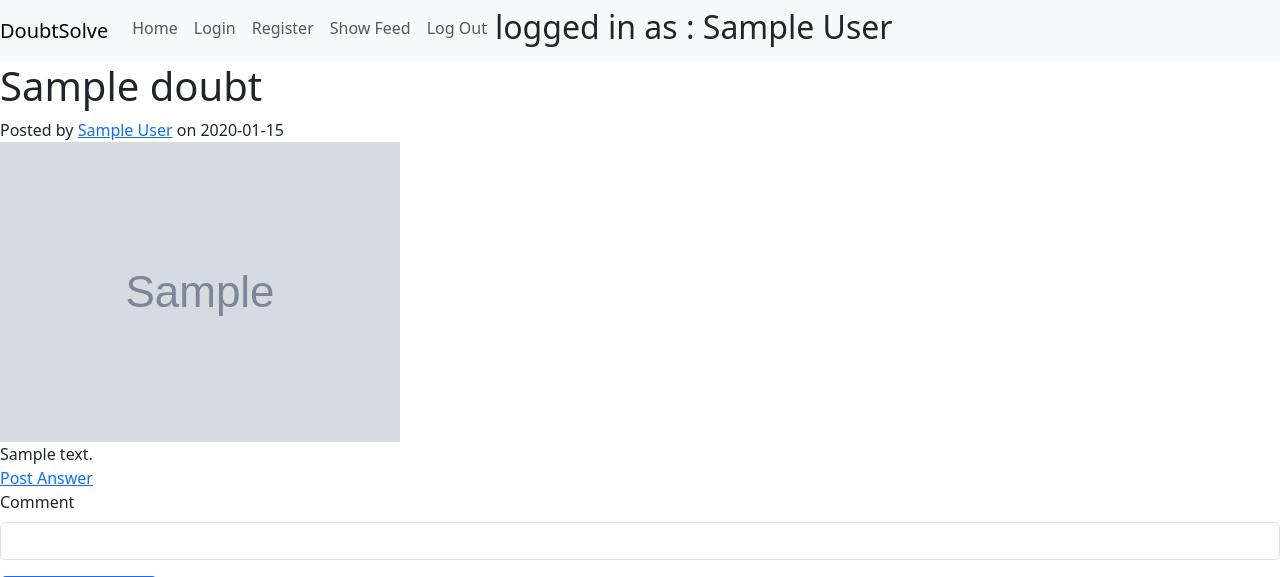
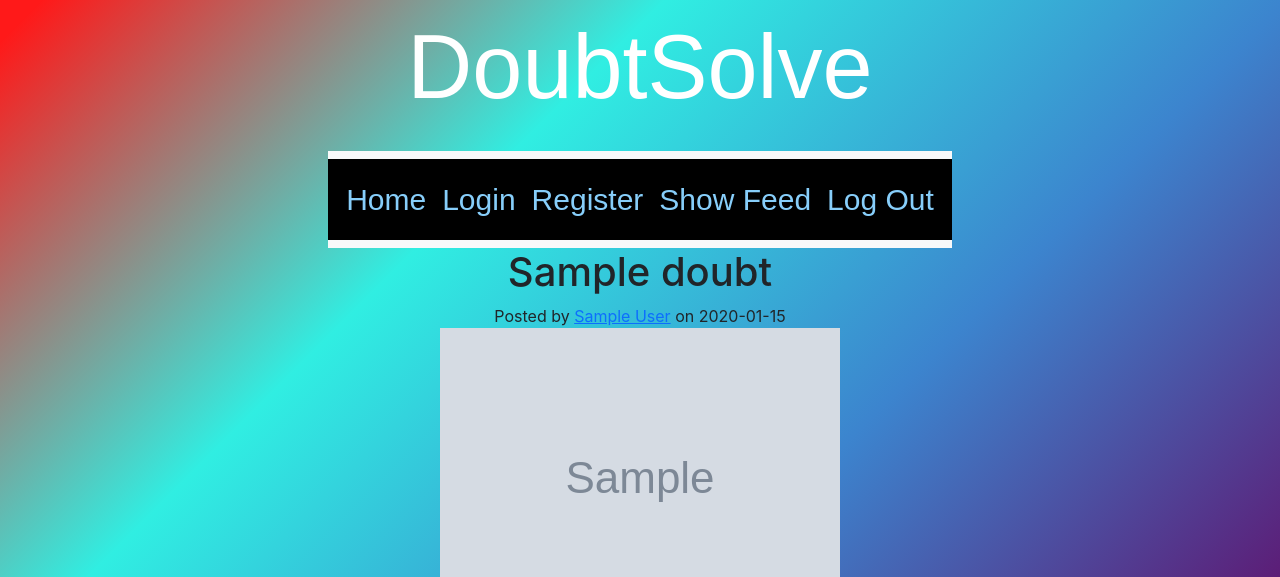
Before and after one commit to ruchirprabhune/DoubtShare, a Flask app: page /doubt/1 in a window 1280 px wide. Shown: the top 577 px of the page. Run offline with Flask 3, Linux system fonts and the light colour scheme; a user stored in the database is signed in; tables that the repository leaves empty hold one stand-in row (values such as "Sample post"); grey boxes marked "Sample" are stand-in pictures; some libraries are stand-ins or nearby versions.

Commit message:
Update base.html

```diff
--- a/templates/base.html
+++ b/templates/base.html
@@ -7,39 +7,128 @@
     <title>DoubtSolve</title>
       <link href="https://cdn.jsdelivr.net/npm/bootstrap@5.3.3/dist/css/bootstrap.min.css" rel="stylesheet" integrity="sha384-QWTKZyjpPEjISv5WaRU9OFeRpok6YctnYmDr5pNlyT2bRjXh0JMhjY6hW+ALEwIH" crossorigin="anonymous">
 
+  </head>
+  <style>
+          body {
+        margin: auto;
+        font-family: -apple-system, BlinkMacSystemFont, sans-serif;
+        overflow: auto;
+        background: linear-gradient(315deg, rgba(101,0,94,1) 3%, rgba(60,132,206,1) 38%, rgba(48,238,226,1) 68%, rgba(255,25,25,1) 98%);
+        animation: gradient 15s ease infinite;
+        background-size: 400% 400%;
+        background-attachment: fixed;
+    }
 
+    @keyframes gradient {
+        0% {
+            background-position: 0% 0%;
+        }
+        50% {
+            background-position: 100% 100%;
+        }
+        100% {
+            background-position: 0% 0%;
+        }
+    }
 
+    .wave {
+        background: rgb(255 255 255 / 25%);
+        border-radius: 1000% 1000% 0 0;
+        position: fixed;
+        width: 200%;
+        height: 12em;
+        animation: wave 10s -3s linear infinite;
+        transform: translate3d(0, 0, 0);
+        opacity: 0.8;
+        bottom: 0;
+        left: 0;
+        z-index: -1;
+    }
 
+    .wave:nth-of-type(2) {
+        bottom: -1.25em;
+        animation: wave 18s linear reverse infinite;
+        opacity: 0.8;
+    }
 
-  </head>
+    .wave:nth-of-type(3) {
+        bottom: -2.5em;
+        animation: wave 20s -1s reverse infinite;
+        opacity: 0.9;
+    }
+
+    @keyframes wave {
+        2% {
+            transform: translateX(1);
+        }
+
+        25% {
+            transform: translateX(-25%);
+        }
+
+        50% {
+            transform: translateX(-50%);
+        }
+
+        75% {
+            transform: translateX(-25%);
+        }
+
+        100% {
+            transform: translateX(1);
+        }
+    }
+  </style>
+
+   <style>
+        /* Custom styles */
+        body {
+            background-color: powderblue;
+            text-align:center;
+        }
+    </style>
 
   <body>
-    <nav class="navbar navbar-expand-lg navbar-light bg-light">
-      <a class="navbar-brand" href="/">DoubtSolve</a>
-      <div class="collapse navbar-collapse">
+  <div>
+     <div class="wave"></div>
+     <div class="wave"></div>
+     <div class="wave"></div>
+  </div>
+    <div style="text-align: center;font-size:90px;color:white;font-family:Fantasy;">
+        <p>DoubtSolve</p>
+    </div>
+     <div style="text-align: center;">
+        <nav class="navbar navbar-expand-lg navbar-light bg-light" style="display: inline-block;">
+            <a class="navbar-brand" href="/"></a>
+            <button class="navbar-toggler" type="button" data-toggle="collapse" data-target="#navbarNav"
+                aria-controls="navbarNav" aria-expanded="false" aria-label="Toggle navigation">
+                <span class="navbar-toggler-icon"></span>
+            </button>
+
+            <div style="text-align:center;background-color:black;padding:10px;" class="collapse navbar-collapse" id="navbarNav">
                 <ul class="navbar-nav ml-auto">
                     <li class="nav-item">
-            <a class="nav-link" href="{{ url_for('home') }}">Home</a>
+                        <a style="color:lightskyblue;font-family:fantasy;font-size:30px;" class="nav-link" href="{{ url_for('home') }}">Home</a>
                     </li>
                     <!-- TODO: Hide the Login/Registration navigation for logged-in users -->
                     {% if not logged_in: %}
                     <li class="nav-item">
-            <a class="nav-link" href="{{ url_for('login') }}">Login</a>
+                        <a style="color:lightskyblue;font-family:fantasy;font-size:30px;" class="nav-link" href="{{ url_for('login') }}">Login</a>
                     </li>
                     <li class="nav-item">
-            <a class="nav-link" href="{{ url_for('register') }}">Register</a>
+                        <a style="color:lightskyblue;font-family:fantasy;font-size:30px;" class="nav-link" href="{{ url_for('register') }}">Register</a>
                     </li>
                     {% endif %}
                     <li class="nav-item">
-            <a class="nav-link" href="{{ url_for('show_feed') }}">Show Feed</a>
+                        <a style="color:lightskyblue;font-family:fantasy;font-size:30px;"  class="nav-link" href="{{ url_for('show_feed') }}">Show Feed</a>
                     <li class="nav-item">
-            <a class="nav-link" href="{{ url_for('logout') }}">Log Out</a>
+                        <a style="color:lightskyblue;font-family:fantasy;font-size:30px;" class="nav-link" href="{{ url_for('logout') }}">Log Out</a>
+                    </li>
 
-          </li>
-          <l1>{% include "status.html" %}</l1>
                 </ul>
             </div>
         </nav>
+    </div>
 
     {% block content %} {% endblock %}
   </body>
```
Lines whose indentation alone changed are shown as unchanged.
